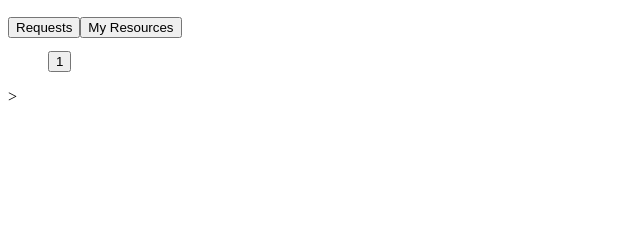
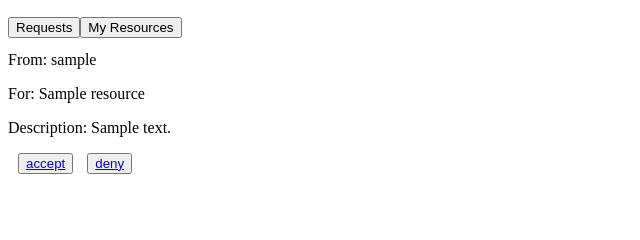
Before and after one commit to anastasiaslobodyanik/PSE, a Django app: template Implementierung/ResearchEnvironment/AuthorizationManagement/templates/AuthorizationManagement/profile.html in a window 1280 px wide. Shown: the part 323-563 px from the top of the page, without its empty margins (0-640 px from the left). Run offline with Django 3.2, Linux system fonts and the light colour scheme; the template is opened without the code that fills it: most values are stand-ins (such as "Sample title", 1, 10 or a date in 2020).

Commit message:
handle request functionality added

```diff
--- a/Implementierung/ResearchEnvironment/AuthorizationManagement/templates/AuthorizationManagement/base.html
+++ b/Implementierung/ResearchEnvironment/AuthorizationManagement/templates/AuthorizationManagement/base.html
@@ -13,6 +13,10 @@
 			<li><a href="/">Home</a></li>
 			<li><a href="/profile/">Profile</a></li>
 			<li><a href="/resources-overview/">Resources Overview</a></li>
+			{% if is_admin %}
+			    <li><a href="/resource-manager/">Manage Resources</a></li>
+			    <li><a href="/user-manager/">Manage Users</a></li>
+			{% endif %}
 		</ul>
 	</div>
 
--- a/Implementierung/ResearchEnvironment/AuthorizationManagement/templates/AuthorizationManagement/profile.html
+++ b/Implementierung/ResearchEnvironment/AuthorizationManagement/templates/AuthorizationManagement/profile.html
@@ -36,16 +36,66 @@ float:left;
 		</div> <br/>
 
 	{% block profile %}
-			<ul>
+
 			{% for accessrequest in accessrequest_list %}
-						<p>
-			<form action="/handle/{{accessrequest.id}}">
-				<input type="submit" value={{accessrequest.id}}>
-			</form>
-			</p>
+			    <p> From: {{accessrequest.sender.username}} </p>
+				<p> For: {{accessrequest.resource.name}} </p>
+				<p> Description: {{accessrequest.description}} </p>
+
+			    <button style=" margin-left:10px;">
+				<a href="#approve-request-{{accessrequest.pk}}" > accept </a>
+				</button>
+
+				<div id="approve-request-{{accessrequest.pk}}" class="modalDialog">
+					<div>
+						<a href="" title="Close" class="close"> x </a>
+						<form action="/approve-access-request/{{accessrequest.pk}}" method="post">
+						{% csrf_token %}
+
+							<div class="row">
+								<label for="desc">Description: </label><br><br>
+                                <textarea id="descr" name = "descr" placeholder="optional" maxlength="250" cols = "50" rows = "5"></textarea>
+                            </div>
+							<div class "row">
+								<p> Are you sure you want to approve the access request for {{accessrequest.resource.name}}? </p>
+								<input id="yes" type="submit" value="yes, allow permissions">
+								<button>
+									<a href="" title="close" class="close"> close </a>
+								</button>
+							</div>
+						</form>
+					</div>
+				</div>
+
+				<button style=" margin-left:10px;">
+				<a href="#deny-request-{{accessrequest.pk}}" > deny </a>
+				</button>
+
+				<div id="deny-request-{{accessrequest.pk}}" class="modalDialog">
+					<div>
+						<a href="" title="Close" class="close"> x </a>
+						<form action="/deny-access-request/{{accessrequest.pk}}" method="post">
+						{% csrf_token %}
+
+							<div class="row">
+                                <label for="desc">Description: </label><br><br>
+                                <textarea id="descr" name = "descr" placeholder="optional" maxlength="250" cols = "50" rows = "5"></textarea>
+                            </div>
+							<div class "row">
+								<p> Are you sure you want to deny the access request for {{accessrequest.resource.name}}? </p>
+								<input id="yes" type="submit" value="yes, deny permission">
+								<button>
+									<a href="" title="close" class="close"> close </a>
+								</button>
+							</div>
+						</form>
+					</div>
+				</div>
+				{% load static %}
+				<link rel="stylesheet" type="text/css" href="{% static 'AuthorizationManagement/css/handle_req.css' %}" />
 
             {% endfor %}
-		</ul>>
+
 	{% endblock %}
 
 {% endblock %}
--- a/Implementierung/ResearchEnvironment/AuthorizationManagement/urls.py
+++ b/Implementierung/ResearchEnvironment/AuthorizationManagement/urls.py
@@ -19,7 +19,8 @@ urlpatterns = [
     re_path(r'^profile/', views.ProfileView.as_view(), name = 'profile'),
     re_path(r'^my-resources/$', views.MyResourcesView.as_view(), name = 'my resources' ),
     # re_path(r'^profile/handle/$', views.ChosenRequestView.as_view(), name = 'handle request'),
-    re_path(r'^handle/(?P<pk>\d+)$', views.ChosenRequestsView.as_view(), name='handle request'),
+    re_path(r'^approve-access-request/\d*$', views.approve_access_request, name='approve access request'),
+    re_path(r'^deny-access-request/\d*$', views.deny_access_request, name='deny access request'),
 
     #     re_path(r'^profile/resources/add_new_resource/$', views.index),
 #     re_path(r'^profile/resources/(?P<resourceID>\w+)_send_deletion_request/$', views.foo),
```
Also changed, not shown: Implementierung/ResearchEnvironment/AuthorizationManagement/models.py (+0 -14 lines), Implementierung/ResearchEnvironment/AuthorizationManagement/static/AuthorizationManagement/css/handle_req.css (added, +37 -0 lines), Implementierung/ResearchEnvironment/AuthorizationManagement/views.py (+20 -38 lines), Implementierung/ResearchEnvironment/db.sqlite3.
